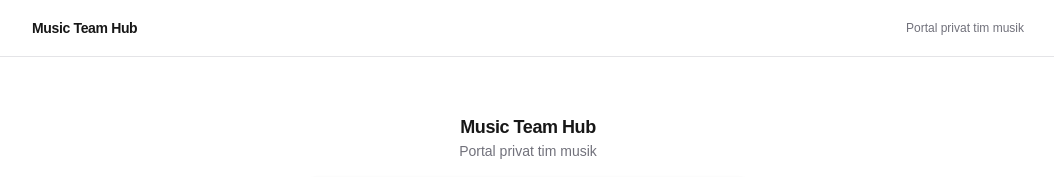
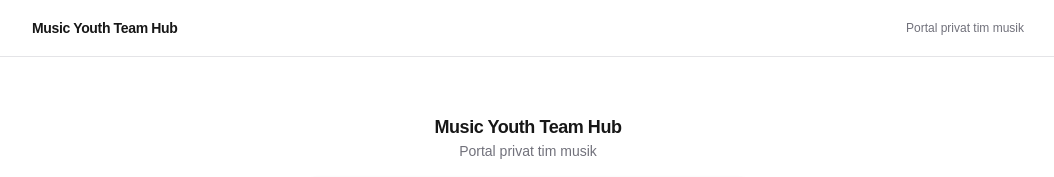
Before and after one commit to AISaerang/myth, a Next.js app: page /masuk/1 in a window 1280 px wide. Shown: the top 177 px of the page, without its empty margins (112-1166 px from the left). Built offline with nearby package versions, Linux system fonts and the light colour scheme.

Commit message:
chore: rebrand to Music Youth Team Hub

```diff
--- a/package.json
+++ b/package.json
@@ -1,5 +1,5 @@
 {
-  "name": "music-team-hub",
+  "name": "music-youth-team-hub",
   "version": "0.1.0",
   "private": true,
   "engines": {
--- a/src/app/(auth)/layout.tsx
+++ b/src/app/(auth)/layout.tsx
@@ -6,7 +6,7 @@ export default function AuthLayout({
   return (
     <div className="mx-auto flex w-full max-w-md flex-col gap-4 py-8">
       <div className="text-center">
-        <p className="text-lg font-bold tracking-tight">Music Team Hub</p>
+        <p className="text-lg font-bold tracking-tight">Music Youth Team Hub</p>
         <p className="text-sm text-zinc-500 dark:text-zinc-400">
           Portal privat tim musik
         </p>
--- a/src/app/layout.tsx
+++ b/src/app/layout.tsx
@@ -4,8 +4,8 @@ import "./globals.css";
 
 export const metadata: Metadata = {
   title: {
-    default: "Music Team Hub",
-    template: "%s — Music Team Hub",
+    default: "Music Youth Team Hub",
+    template: "%s — Music Youth Team Hub",
   },
   description:
     "Portal privat koordinasi persiapan tim musik ibadah pemuda wilayah.",
@@ -26,7 +26,7 @@ export default function RootLayout({
         <header className="border-b border-zinc-200 bg-white dark:border-zinc-800 dark:bg-zinc-950">
           <div className="mx-auto flex h-14 w-full max-w-5xl items-center justify-between px-4">
             <p className="text-sm font-semibold tracking-tight">
-              Music Team Hub
+              Music Youth Team Hub
             </p>
             <p className="text-xs text-zinc-500 dark:text-zinc-400">
               Portal privat tim musik
--- a/src/app/masuk/[token]/page.tsx
+++ b/src/app/masuk/[token]/page.tsx
@@ -15,7 +15,7 @@ export default async function MasukPage({
   return (
     <div className="mx-auto flex w-full max-w-md flex-col gap-4 py-8">
       <div className="text-center">
-        <p className="text-lg font-bold tracking-tight">Music Team Hub</p>
+        <p className="text-lg font-bold tracking-tight">Music Youth Team Hub</p>
         <p className="text-sm text-zinc-500 dark:text-zinc-400">
           Portal privat tim musik
         </p>
```
Also changed, not shown: 4 other files (tests, documents, lock files or other folders).
